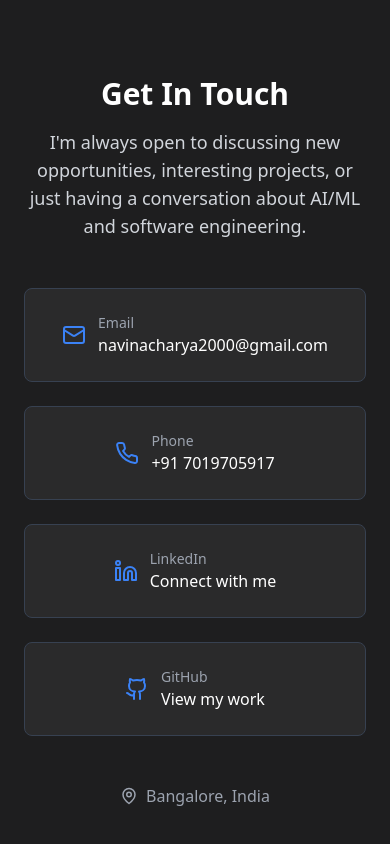
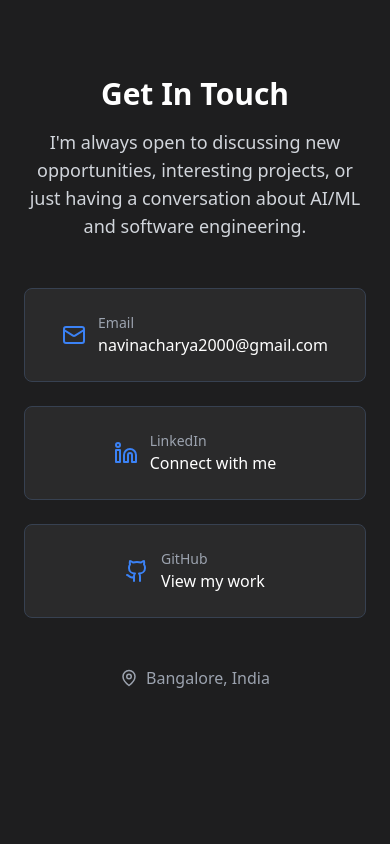
Before and after one commit to NAVIN-STAR/Portfolio, a React (Vite) app: page / in a window 390 px wide. Shown: the part 7373-8217 px from the top of the page. After the commit the page ends 8127 px from the top, so only its background shows below. Built offline with nearby package versions, Linux system fonts and the light colour scheme.

Commit message:
remove phone number

```diff
--- a/src/components/Contact.jsx
+++ b/src/components/Contact.jsx
@@ -9,10 +9,10 @@ const Contact = () => {
           I'm always open to discussing new opportunities, interesting projects, or just having a conversation about AI/ML and software engineering.
         </p>
 
-        <div className="grid grid-cols-1 md:grid-cols-2 gap-6 mb-12">
+        <div className="flex flex-col items-center gap-6 mb-12 max-w-md mx-auto">
           <a
             href="mailto:navinacharya2000@gmail.com"
-            className="flex items-center justify-center gap-3 p-6 bg-[#2A2A2B] rounded-lg border border-gray-700 hover:border-accent-light hover:shadow-md hover:-translate-y-1 transition-all group"
+            className="w-full flex items-center justify-center gap-3 p-6 bg-[#2A2A2B] rounded-lg border border-gray-700 hover:border-accent-light hover:shadow-md hover:-translate-y-1 transition-all group"
           >
             <Mail size={24} className="text-accent-light group-hover:scale-110 transition-transform" />
             <div className="text-left">
@@ -21,22 +21,13 @@ const Contact = () => {
             </div>
           </a>
 
-          <a
-            href="tel:+917019705917"
-            className="flex items-center justify-center gap-3 p-6 bg-[#2A2A2B] rounded-lg border border-gray-700 hover:border-accent-light hover:shadow-md hover:-translate-y-1 transition-all group"
-          >
-            <Phone size={24} className="text-accent-light group-hover:scale-110 transition-transform" />
-            <div className="text-left">
-              <div className="text-sm text-gray-400">Phone</div>
-              <div className="text-white font-medium">+91 7019705917</div>
-            </div>
-          </a>
+
 
           <a
             href="https://www.linkedin.com/in/nabin-acharya-51755b202/"
             target="_blank"
             rel="noopener noreferrer"
-            className="flex items-center justify-center gap-3 p-6 bg-[#2A2A2B] rounded-lg border border-gray-700 hover:border-accent-light hover:shadow-md hover:-translate-y-1 transition-all group"
+            className="w-full flex items-center justify-center gap-3 p-6 bg-[#2A2A2B] rounded-lg border border-gray-700 hover:border-accent-light hover:shadow-md hover:-translate-y-1 transition-all group"
           >
             <Linkedin size={24} className="text-accent-light group-hover:scale-110 transition-transform" />
             <div className="text-left">
@@ -49,7 +40,7 @@ const Contact = () => {
             href="https://github.com/NAVIN-STAR"
             target="_blank"
             rel="noopener noreferrer"
-            className="flex items-center justify-center gap-3 p-6 bg-[#2A2A2B] rounded-lg border border-gray-700 hover:border-accent-light hover:shadow-md hover:-translate-y-1 transition-all group"
+            className="w-full flex items-center justify-center gap-3 p-6 bg-[#2A2A2B] rounded-lg border border-gray-700 hover:border-accent-light hover:shadow-md hover:-translate-y-1 transition-all group"
           >
             <Github size={24} className="text-accent-light group-hover:scale-110 transition-transform" />
             <div className="text-left">
```
